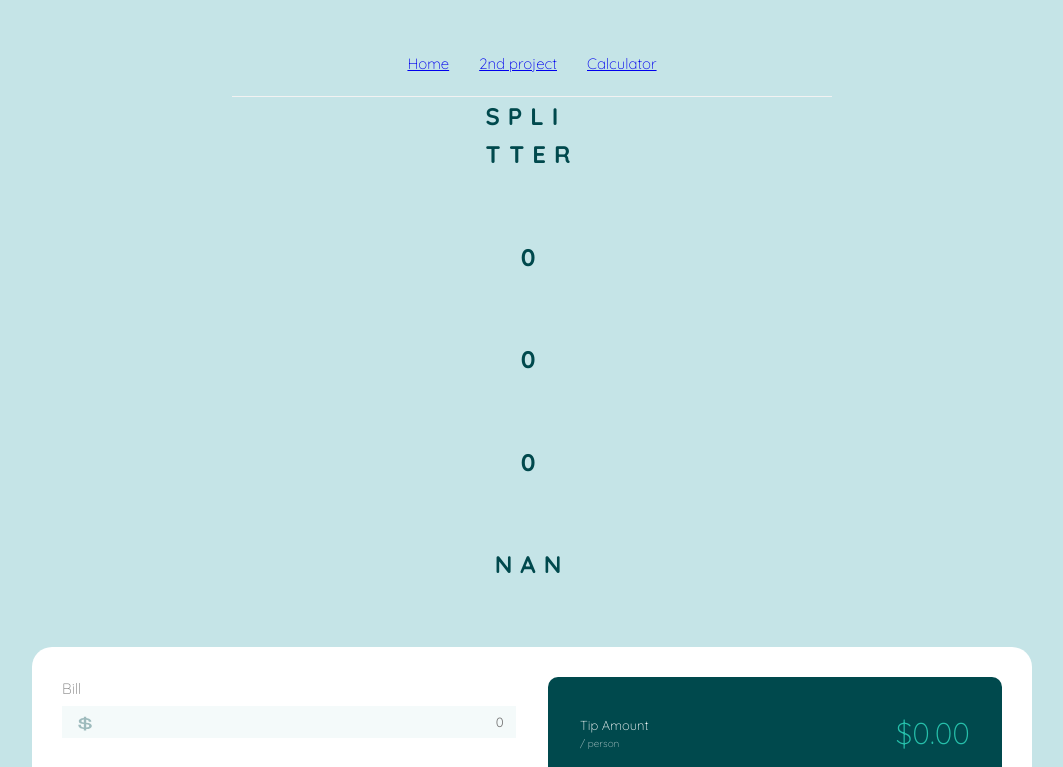
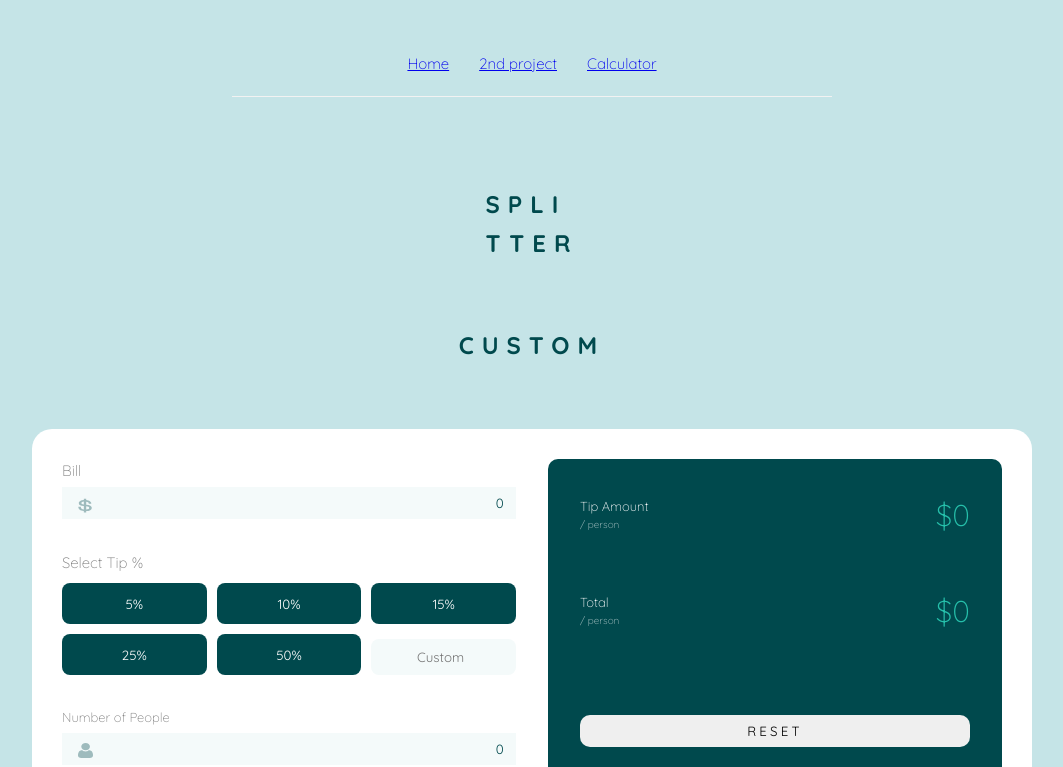
Before and after one commit to owdea/react-rework, a React (Vite) app: page /calculator in a window 1280 px wide. Shown: the top 767 px of the page, without its empty margins (108-1171 px from the left). Built offline with nearby package versions, Linux system fonts and the light colour scheme.

Commit message:
Working calculator without custom

```diff
--- a/src/components/Calculator/Button.tsx
+++ b/src/components/Calculator/Button.tsx
@@ -4,13 +4,14 @@ interface ButtonProps {
     class?: string,
     id?: string,
     onClick?: () => void,
-    text: string
+    text: string,
+    disabled: boolean
 }
 
 function Button (props: ButtonProps) {
 
     return (
-        <button className={props.class} id={props.id} onClick={props.onClick}>{props.text}</button>
+        <button className={props.class} id={props.id} onClick={props.onClick} disabled={props.disabled}>{props.text}</button>
     )
 }
 
--- a/src/components/Calculator/Input.tsx
+++ b/src/components/Calculator/Input.tsx
@@ -3,6 +3,7 @@ interface InputProps {
     type: string,
     name?: string,
     placeholder: string,
+    value: number | string,
     onChange?: React.ChangeEventHandler<HTMLInputElement>
 }
 
@@ -13,6 +14,7 @@ function Input(props: InputProps) {
             type={props.type}
             name={props.name}
             placeholder={props.placeholder}
+            value={props.value}
             onChange={props.onChange}
             >
             </input>
--- a/src/pages/Calculator.tsx
+++ b/src/pages/Calculator.tsx
@@ -11,26 +11,53 @@ function Calculator() {
 const [percent, setPercent] = useState(0);
 const [bill, setBill] = useState(0);
 const [numberOfPeople, setNumberOfPeople] = useState(0);
+const [customInput, setCustomInput] = useState("Custom")
 
 
 
-const onBillChangeHandler = event => {
+const onBillChangeHandler = event => { //zajištění změny hodnoty bill po inputu
     setBill(event.target.valueAsNumber)
 }
 
-const onPeopleChangeHandler = event => {
+const onPeopleChangeHandler = event => { //zajištění změny hodnoty numberOfPeople po inputu
     setNumberOfPeople(event.target.valueAsNumber)
 }
 
-let tipPerPerson = (bill / numberOfPeople) * percent
+let tipPerPerson
+let totalPerPerson
+if(customInput !== "Custom"){
+    tipPerPerson = Number(((bill / numberOfPeople) * percent).toFixed(2)) //výpočet samotného dýška na osobu
+    totalPerPerson = Number(((bill/numberOfPeople) + tipPerPerson).toFixed(2)) //výpočet platby jednoho člověka (včetně dýška)
+} else {
+    tipPerPerson
+    totalPerPerson
+}
+if (Number.isNaN(tipPerPerson)|| numberOfPeople === 0) {
+    tipPerPerson = 0
+}
+if (Number.isNaN(totalPerPerson) || numberOfPeople === 0) {
+    totalPerPerson = 0
+}
+
+if(Number.isNaN(customInput)) {
+    setCustomInput("Custom");
+}
+
+const resetValues = () => { //funkce pro reset button
+    setPercent(0);
+    setBill(0);
+    setNumberOfPeople(0);
+    setCustomInput("Custom")
+}
+
+const customTipChangeHandler = event => {
+    setCustomInput(event.target.valueAsNumber)
+}
 
     return (
     <body>
     <h2>spli<span>tter</span></h2>
-    <h2>{percent}</h2>
-    <h2>{bill}</h2>
-    <h2>{numberOfPeople}</h2>
-    <h2>{tipPerPerson}</h2>
+    <h2>{customInput}</h2>
 
     <main>
 
@@ -44,6 +71,7 @@ let tipPerPerson = (bill / numberOfPeople) * percent
                 type="number"
                 name="bill"
                 placeholder="0"
+                value={bill}
                 onChange={onBillChangeHandler}
                 />
 
@@ -53,12 +81,12 @@ let tipPerPerson = (bill / numberOfPeople) * percent
         <div id="main-left-middle">
             <p>Select Tip %</p>
             <div className="percentage-choice">
-                <Button text="5%" class="button" onClick={() => setPercent(0.05)}></Button>
-                <Button text="10%" class="button" onClick={() => setPercent(0.1)}></Button>
-                <Button text="15%" class="button" onClick={() => setPercent(0.15)}></Button>
-                <Button text="25%" class="button" onClick={() => setPercent(0.25)}></Button>
-                <Button text="50%" class="button" onClick={() => setPercent(0.50)}></Button>
-              <Input class="input custom" type="number" placeholder="Custom"/>
+                <Button text="5%" class="button" onClick={() => setPercent(0.05)} disabled={false}></Button>
+                <Button text="10%" class="button" onClick={() => setPercent(0.1)} disabled={false}></Button>
+                <Button text="15%" class="button" onClick={() => setPercent(0.15)} disabled={false}></Button>
+                <Button text="25%" class="button" onClick={() => setPercent(0.25)} disabled={false}></Button>
+                <Button text="50%" class="button" onClick={() => setPercent(0.50)} disabled={false}></Button>
+              <Input value={customInput} class="input custom" type="number" placeholder="Custom" onChange={customTipChangeHandler}/>
             </div>
         </div>
         <div id="main-left-bottom">
@@ -73,6 +101,7 @@ let tipPerPerson = (bill / numberOfPeople) * percent
                 type="number"
                 name=""
                 placeholder="0"
+                value={numberOfPeople}
                 onChange={onPeopleChangeHandler}
                 />
           </div>
@@ -87,7 +116,7 @@ let tipPerPerson = (bill / numberOfPeople) * percent
           </div>
           <div className="tip-total">
             <div className="dollar"></div>
-           <span>$</span><span id="result-tip">0.00</span>
+           <span>$</span><span id="result-tip">{tipPerPerson}</span>
           </div>
         </div>
         <div id="main-right-middle">
@@ -97,11 +126,10 @@ let tipPerPerson = (bill / numberOfPeople) * percent
           </div>
           <div className="tip-total">
             <div className="dollar"></div>
-            <span>$</span><span id="result-total">0.00</span>
+            <span>$</span><span id="result-total">{totalPerPerson}</span>
           </div>
         </div>
-        <button id="button-reset" disabled>Reset</button>
-        <Button id="button-reset" text="Reset"/>
+        <Button id="button-reset" text="Reset" disabled={false} onClick={resetValues}/>
       </div>
     </main>
 
```
